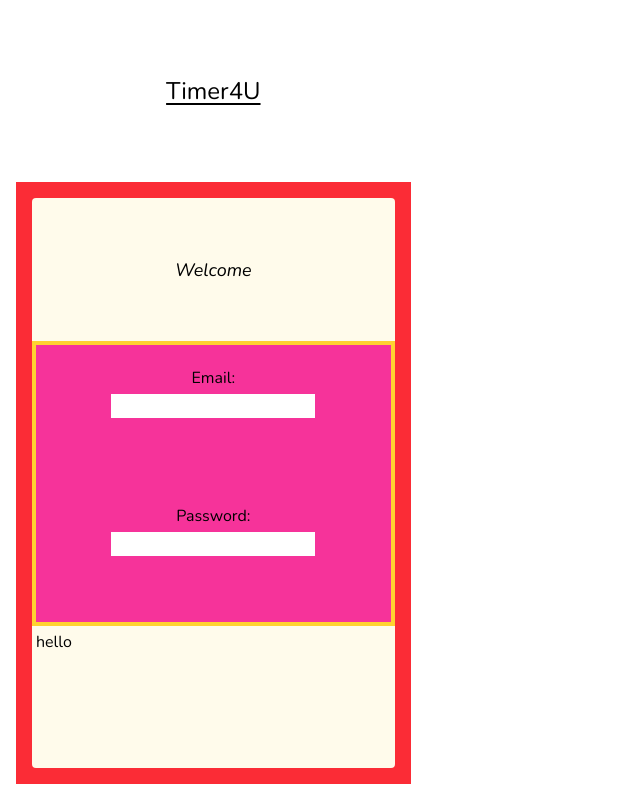
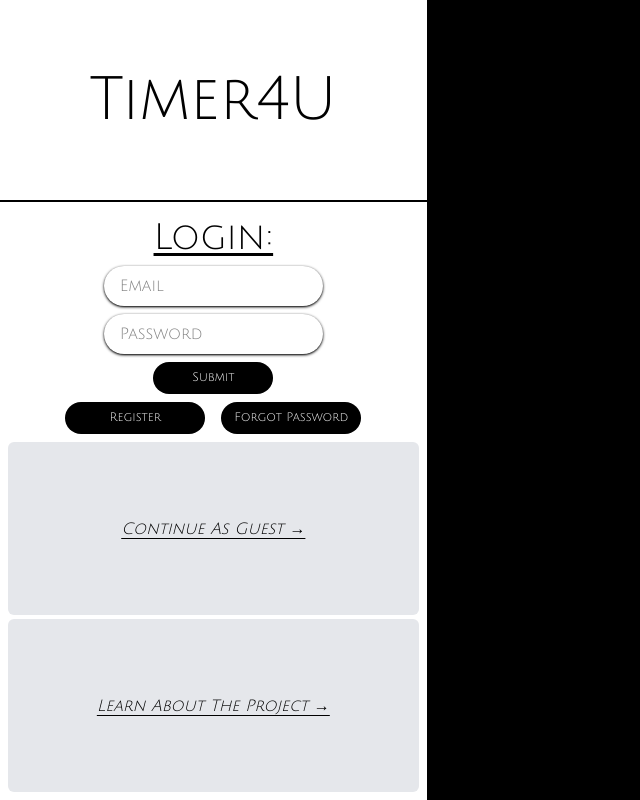
Before and after one commit to KediMengistu/Timer-project, a React (Vite) app in the folder timer-project-vite-react-redux-frontend/: page / in a window 1280 px wide. Shown: the whole page, without its empty margins (0-640 px from the left). Built offline with nearby package versions, Linux system fonts and the light colour scheme.

Commit message:
Complete DefaultNonMainComponent Basic Styling

```diff
--- a/timer-project-vite-react-redux-frontend/src/components/home-components/AuthComponent.tsx
+++ /dev/null
@@ -1,34 +0,0 @@
-function AuthComponent() {
-  return (
-    <>
-      <div className="grid grid-cols-1 grid-rows-[1fr_2fr_1fr] rounded-sm bg-amber-50">
-        <div className="flex flex-row items-center justify-center p-1!">
-          <h3 className="text-lg italic">Welcome</h3>
-        </div>
-        <div className="grid grid-rows-2 bg-amber-300 p-1!">
-          <div className="grid grid-rows-[1fr_2fr] gap-1 bg-pink-500">
-            <div className="flex flex-row items-end justify-center">
-              <label htmlFor="">Email:</label>
-            </div>
-            <div className="flex flex-row items-start justify-center">
-              <input type="text" className="bg-white" />
-            </div>
-          </div>
-          <div className="grid grid-rows-[1fr_2fr] gap-1 bg-pink-500">
-            <div className="flex flex-row items-end justify-center">
-              <label htmlFor="">Password:</label>
-            </div>
-            <div className="flex flex-row items-start justify-center">
-              <input type="text" className="bg-white" />
-            </div>
-          </div>
-        </div>
-        <div className="p-1!">
-          <button>hello</button>
-        </div>
-      </div>
-    </>
-  );
-}
-
-export default AuthComponent;
--- /dev/null
+++ b/timer-project-vite-react-redux-frontend/src/components/home-components/DefaultNonMainComponent.tsx
@@ -0,0 +1,62 @@
+function DefaultNonMainComponent() {
+  return (
+    <>
+      <div className="grid grid-cols-1 grid-rows-none gap-2 border-t-2 md:grid-cols-none md:grid-rows-1 md:border-b-0">
+        <div className="grid grid-rows-[auto_auto_auto_1fr] p-2!">
+          <div className="flex flex-row items-end justify-center p-2!">
+            <h1 className="text-2xl underline underline-offset-4 md:text-4xl">
+              Login:
+            </h1>
+          </div>
+          <div className="flex flex-col items-center justify-center gap-2">
+            <input
+              type="text"
+              className="rounded-3xl bg-white pt-2! pr-2! pb-2! pl-4! shadow-sm shadow-black outline-none"
+              placeholder="Email"
+              id="email"
+              name="email"
+              autoComplete="off"
+            />
+            <input
+              type="password"
+              className="rounded-3xl bg-white pt-2! pr-2! pb-2! pl-4! shadow-sm shadow-black outline-none"
+              placeholder="Password"
+              id="password"
+              name="password"
+              autoComplete="off"
+            />
+          </div>
+          <div className="grid grid-rows-2 gap-2 p-2!">
+            <div className="flex flex-row items-start justify-center">
+              <button className="w-30 rounded-3xl bg-black p-2! outline-0 transition duration-300 ease-in-out hover:cursor-pointer hover:bg-gray-600 active:bg-gray-400">
+                <h1 className="text-xs text-white">Submit</h1>
+              </button>
+            </div>
+            <div className="flex flex-row items-center justify-center gap-4">
+              <button className="w-35 rounded-3xl bg-black p-2! outline-0 transition duration-300 ease-in-out hover:cursor-pointer hover:bg-gray-600 active:bg-gray-400">
+                <h1 className="text-xs text-white">Register</h1>
+              </button>
+              <button className="w-35 rounded-3xl bg-black p-2! outline-0 transition duration-300 ease-in-out hover:cursor-pointer hover:bg-gray-600 active:bg-gray-400">
+                <h1 className="text-xs text-white">Forgot Password</h1>
+              </button>
+            </div>
+          </div>
+          <div className="grid grid-rows-2 gap-1">
+            <button className="group rounded-sm bg-gray-200 outline-0 transition duration-300 ease-in-out hover:cursor-pointer hover:bg-black active:bg-gray-400 md:rounded-md">
+              <h1 className="italic underline underline-offset-4 group-hover:cursor-pointer group-hover:text-white">
+                Continue As Guest &rarr;
+              </h1>
+            </button>
+            <button className="group rounded-sm bg-gray-200 outline-0 transition duration-300 ease-in-out hover:cursor-pointer hover:bg-black active:bg-gray-400 md:rounded-md">
+              <h1 className="italic underline underline-offset-4 group-hover:cursor-pointer group-hover:text-white">
+                Learn About The Project &rarr;
+              </h1>
+            </button>
+          </div>
+        </div>
+      </div>
+    </>
+  );
+}
+
+export default DefaultNonMainComponent;
--- a/timer-project-vite-react-redux-frontend/src/components/home-components/HomeComponent.tsx
+++ b/timer-project-vite-react-redux-frontend/src/components/home-components/HomeComponent.tsx
@@ -1,12 +1,12 @@
-import SidebarComponent from "./SidebarComponent";
-import MainViewComponent from "./MainViewComponent";
+import NonMainComponent from "./NonMainComponent";
+import MainComponent from "./MainComponent";
 
 function HomeComponent() {
   return (
     <>
-      <div className="grid grid-cols-1 grid-rows-2 md:grid-cols-[1fr_2fr] md:grid-rows-1">
-        <SidebarComponent />
-        <MainViewComponent />
+      <div className="grid grid-cols-none grid-rows-2 md:grid-cols-[1fr_2fr] md:grid-rows-none">
+        <NonMainComponent />
+        <MainComponent />
       </div>
     </>
   );
--- /dev/null
+++ b/timer-project-vite-react-redux-frontend/src/components/home-components/MainComponent.tsx
@@ -0,0 +1,9 @@
+function MainComponent() {
+  return (
+    <>
+      <div className="bg-black"></div>
+    </>
+  );
+}
+
+export default MainComponent;
--- a/timer-project-vite-react-redux-frontend/src/components/home-components/MainViewComponent.tsx
+++ /dev/null
@@ -1,11 +0,0 @@
-function MainViewComponent() {
-  return (
-    <>
-      <div className="grid grid-cols-1 p-4!">
-        <div className=""></div>
-      </div>
-    </>
-  );
-}
-
-export default MainViewComponent;
--- /dev/null
+++ b/timer-project-vite-react-redux-frontend/src/components/home-components/NonMainComponent.tsx
@@ -0,0 +1,16 @@
+import DefaultNonMainComponent from "./DefaultNonMainComponent";
+
+function NonMainComponent() {
+  return (
+    <>
+      <div className="grid grid-rows-[auto_1fr] bg-white md:grid-rows-[1fr_3fr]">
+        <div className="flex flex-row items-center justify-center p-1!">
+          <h1 className="text-2xl md:text-6xl">Timer4U</h1>
+        </div>
+        <DefaultNonMainComponent />
+      </div>
+    </>
+  );
+}
+
+export default NonMainComponent;
--- a/timer-project-vite-react-redux-frontend/src/components/home-components/SidebarComponent.tsx
+++ /dev/null
@@ -1,15 +0,0 @@
-import SidebarTopComponent from "./SidebarTopComponent";
-import SidebarMiddleBottomComponent from "./SidebarMiddleBottomComponent";
-
-function SidebarComponent() {
-  return (
-    <>
-      <div className="grid grid-rows-[1fr_4fr] gap-4 p-4!">
-        <SidebarTopComponent />
-        <SidebarMiddleBottomComponent />
-      </div>
-    </>
-  );
-}
-
-export default SidebarComponent;
--- a/timer-project-vite-react-redux-frontend/src/components/home-components/SidebarMiddleBottomComponent.tsx
+++ /dev/null
@@ -1,13 +0,0 @@
-import AuthComponent from "./AuthComponent";
-
-function SidebarMiddleBottomComponent() {
-  return (
-    <>
-      <div className="grid grid-cols-1 bg-red-500 p-4!">
-        <AuthComponent />
-      </div>
-    </>
-  );
-}
-
-export default SidebarMiddleBottomComponent;
--- a/timer-project-vite-react-redux-frontend/src/components/home-components/SidebarTopComponent.tsx
+++ /dev/null
@@ -1,11 +0,0 @@
-function SidebarTopComponent() {
-  return (
-    <>
-      <div className="flex flex-row items-center justify-center">
-        <h1 className="text-2xl underline underline-offset-4">Timer4U</h1>
-      </div>
-    </>
-  );
-}
-
-export default SidebarTopComponent;
--- a/timer-project-vite-react-redux-frontend/src/index.css
+++ b/timer-project-vite-react-redux-frontend/src/index.css
@@ -1,17 +1,19 @@
-@import url("https://fonts.googleapis.com/css2?family=Nunito:ital,wght@0,200..1000;1,200..1000&display=swap");
+@import url("https://fonts.googleapis.com/css2?family=Julius+Sans+One&display=swap");
 @import "tailwindcss";
 
 * {
   margin: 0;
   padding: 0;
   box-sizing: border-box;
-  font-family: "Nunito", serif;
+  font-family: "Julius Sans One", serif;
 }
 
 body,
 #root {
+  background-color: black;
   width: 100vw;
   height: 100vh;
+  overflow-x: hidden;
 }
 
 #root {
```
